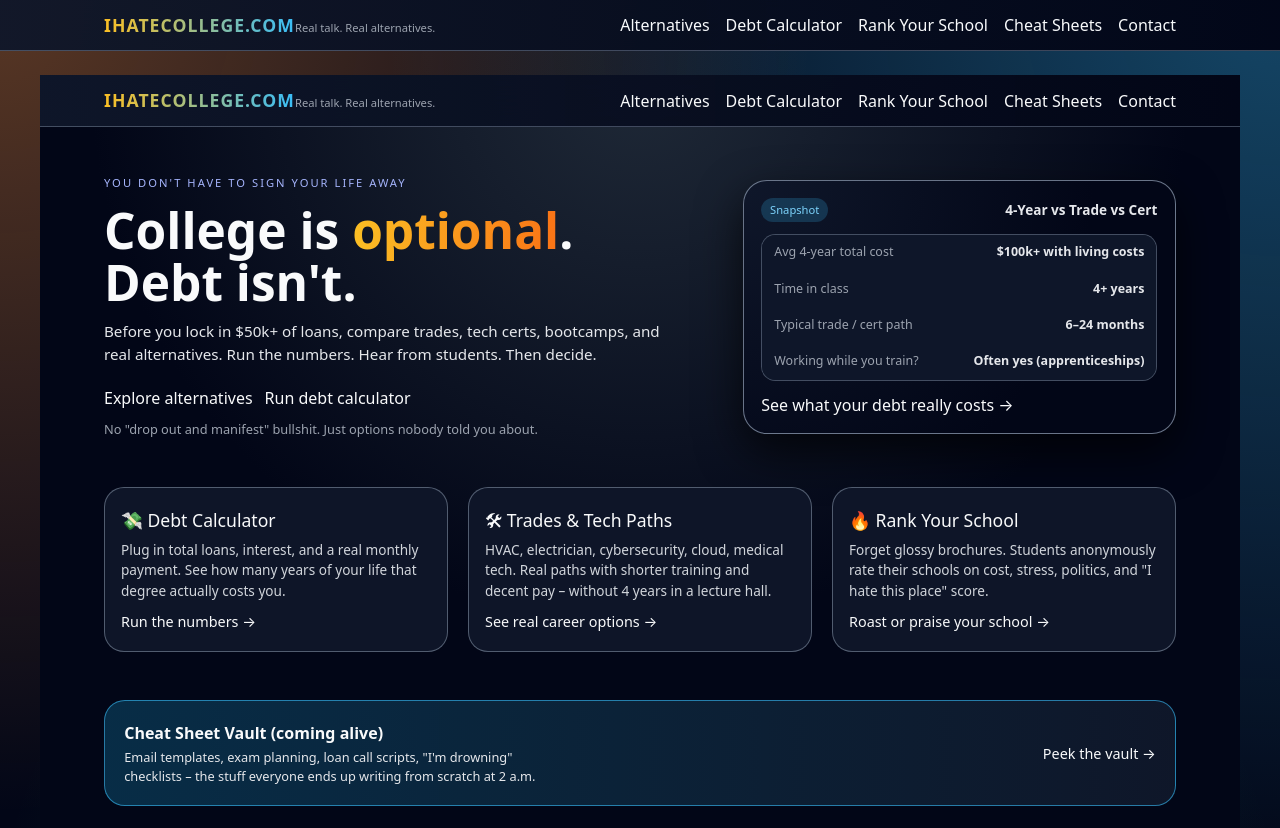
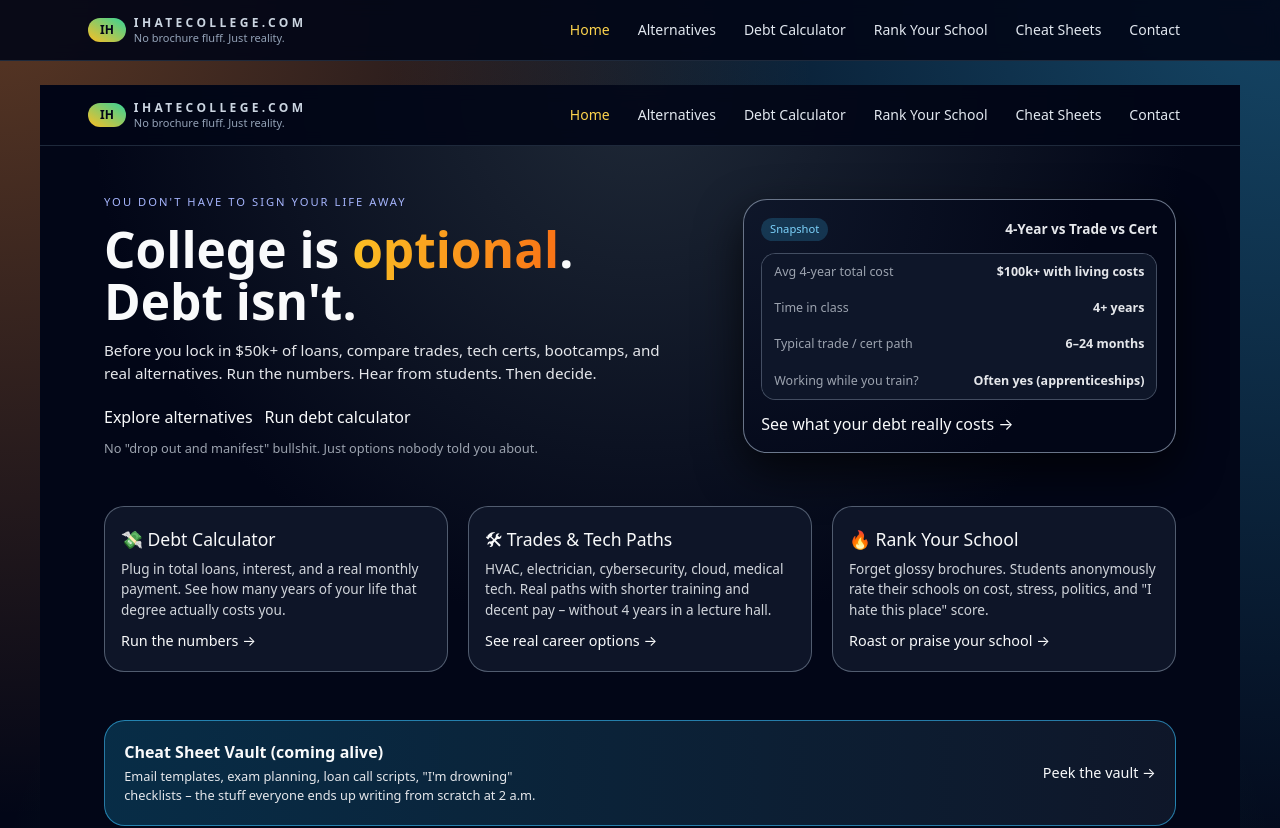
Before and after one commit to placebetsai/Ihatecollege, a Next.js app: page / in a window 1280 px wide. Shown: the top 828 px of the page. Built offline with nearby package versions, Linux system fonts and the light colour scheme.

Commit message:
Update Navbar.js

```diff
--- a/components/Navbar.js
+++ b/components/Navbar.js
@@ -1,104 +1,97 @@
-// components/Navbar.jsx
-import Link from "next/link";
+// components/NavBar.js
+import Link from 'next/link';
+import { useState } from 'react';
+import { useRouter } from 'next/router';
 
-export default function Navbar() {
+const links = [
+  { href: '/', label: 'Home' },
+  { href: '/alternatives', label: 'Alternatives' },
+  { href: '/debt-calculator', label: 'Debt Calculator' },
+  { href: '/rank-your-school', label: 'Rank Your School' },
+  { href: '/cheat-sheets', label: 'Cheat Sheets' },
+  { href: '/contact', label: 'Contact' },
+];
+
+function NavLink({ href, label, currentPath, onClick }) {
+  const isActive = href === '/'
+    ? currentPath === '/'
+    : currentPath.startsWith(href);
+
   return (
-    <>
-      <header className="nav-root">
-        <div className="nav-inner">
-          <Link href="/" className="nav-logo">
-            <span className="nav-logo-main">ihatecollege.com</span>
-            <span className="nav-logo-sub">Real talk. Real alternatives.</span>
-          </Link>
+    <Link
+      href={href}
+      onClick={onClick}
+      className={`px-3 py-2 text-sm font-medium transition-colors
+      ${isActive ? 'text-amber-300' : 'text-slate-200 hover:text-white'}`}
+    >
+      {label}
+    </Link>
+  );
+}
 
-          <nav className="nav-links">
-            <Link href="/alternatives" className="nav-link">
-              Alternatives
-            </Link>
-            <Link href="/cost" className="nav-link">
-              Debt Calculator
-            </Link>
-            <Link href="/rank" className="nav-link">
-              Rank Your School
-            </Link>
-            <Link href="/cheatsheets" className="nav-link">
-              Cheat Sheets
-            </Link>
-            <Link href="/contact" className="nav-link">
-              Contact
-            </Link>
+export default function NavBar() {
+  const [open, setOpen] = useState(false);
+  const router = useRouter();
+
+  const toggle = () => setOpen(o => !o);
+  const close = () => setOpen(false);
+
+  return (
+    <header className="sticky top-0 z-30 border-b border-slate-800 bg-slate-950/90 backdrop-blur">
+      <div className="mx-auto flex max-w-6xl items-center justify-between px-4 py-3 md:px-6">
+        {/* Logo */}
+        <Link href="/" className="flex items-center gap-2" onClick={close}>
+          <span className="rounded-full bg-gradient-to-tr from-amber-400 to-emerald-400 px-3 py-1 text-xs font-semibold text-slate-950">
+            IH
+          </span>
+          <div className="flex flex-col leading-tight">
+            <span className="text-xs font-semibold tracking-[0.28em] text-slate-300">
+              IHATECOLLEGE.COM
+            </span>
+            <span className="text-[11px] text-slate-400">
+              No brochure fluff. Just reality.
+            </span>
+          </div>
+        </Link>
+
+        {/* Desktop nav */}
+        <nav className="hidden items-center gap-1 md:flex">
+          {links.map(link => (
+            <NavLink
+              key={link.href}
+              {...link}
+              currentPath={router.pathname}
+            />
+          ))}
+        </nav>
+
+        {/* Mobile burger */}
+        <button
+          type="button"
+          onClick={toggle}
+          className="inline-flex items-center justify-center rounded-full border border-slate-700 p-2 text-slate-200 hover:bg-slate-800 md:hidden"
+          aria-label="Toggle navigation"
+        >
+          <span className="block h-0.5 w-5 bg-current"></span>
+          <span className="mt-1 block h-0.5 w-5 bg-current"></span>
+        </button>
+      </div>
+
+      {/* Mobile menu */}
+      {open && (
+        <div className="border-t border-slate-800 bg-slate-950 md:hidden">
+          <nav className="mx-auto flex max-w-6xl flex-col px-4 py-2">
+            {links.map(link => (
+              <NavLink
+                key={link.href}
+                {...link}
+                currentPath={router.pathname}
+                onClick={close}
+              />
+            ))}
           </nav>
         </div>
-      </header>
-
-      <style jsx>{`
-        .nav-root {
-          position: sticky;
-          top: 0;
-          z-index: 40;
-          backdrop-filter: blur(18px);
-          background: linear-gradient(to right, rgba(15, 23, 42, 0.95), rgba(2, 6, 23, 0.98));
-          border-bottom: 1px solid rgba(148, 163, 184, 0.4);
-        }
-        .nav-inner {
-          max-width: 1120px;
-          margin: 0 auto;
-          display: flex;
-          align-items: center;
-          justify-content: space-between;
-          padding: 0.75rem 1.5rem;
-        }
-        .nav-logo {
-          display: flex;
-          flex-direction: column;
-          text-decoration: none;
-        }
-        .nav-logo-main {
-          font-weight: 800;
-          font-size: 1.1rem;
-          letter-spacing: 0.06em;
-          text-transform: uppercase;
-          background: linear-gradient(to right, #fbbf24, #38bdf8);
-          -webkit-background-clip: text;
-          color: transparent;
-        }
-        .nav-logo-sub {
-          font-size: 0.7rem;
-          color: #9ca3af;
-        }
-        .nav-links {
-          display: flex;
-          gap: 1rem;
-          align-items: center;
-        }
-        .nav-link {
-          font-size: 0.8rem;
-          color: #e5e7eb;
-          text-decoration: none;
-          padding: 0.3rem 0.4rem;
-          border-radius: 999px;
-          transition: color 0.15s ease, background 0.15s ease;
-        }
-        .nav-link:hover {
-          color: #020617;
-          background: #fbbf24;
-        }
-        @media (max-width: 720px) {
-          .nav-inner {
-            padding-inline: 1rem;
-          }
-          .nav-links {
-            gap: 0.6rem;
-            font-size: 0.75rem;
-          }
-          .nav-logo-main {
-            font-size: 0.95rem;
-          }
-          .nav-logo-sub {
-            display: none;
-          }
-        }
-      `}</style>
-    </>
+      )}
+    </header>
   );
-}
+                       }
```
